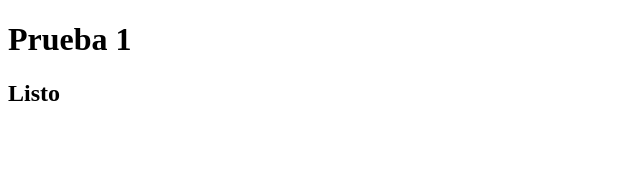
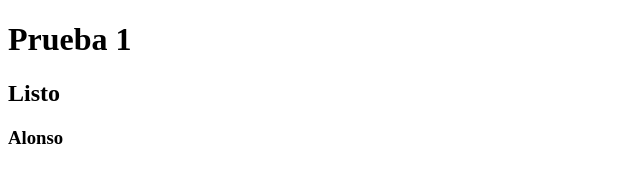
Before and after one commit to Alonsogg9/miweb, a plain HTML site: page index.html in a window 1280 px wide. Shown: the full height of the page, 0-640 px from the left. Drawn offline with Linux system fonts and the light colour scheme.

Commit message:
Actualizando archivo index

```diff
--- a/index.html
+++ b/index.html
@@ -9,6 +9,7 @@
 <body>
     <h1>Prueba 1</h1>
     <h2>Listo</h2>
+    <h3>Alonso</h3>
 
 </body>
 </html>
```
